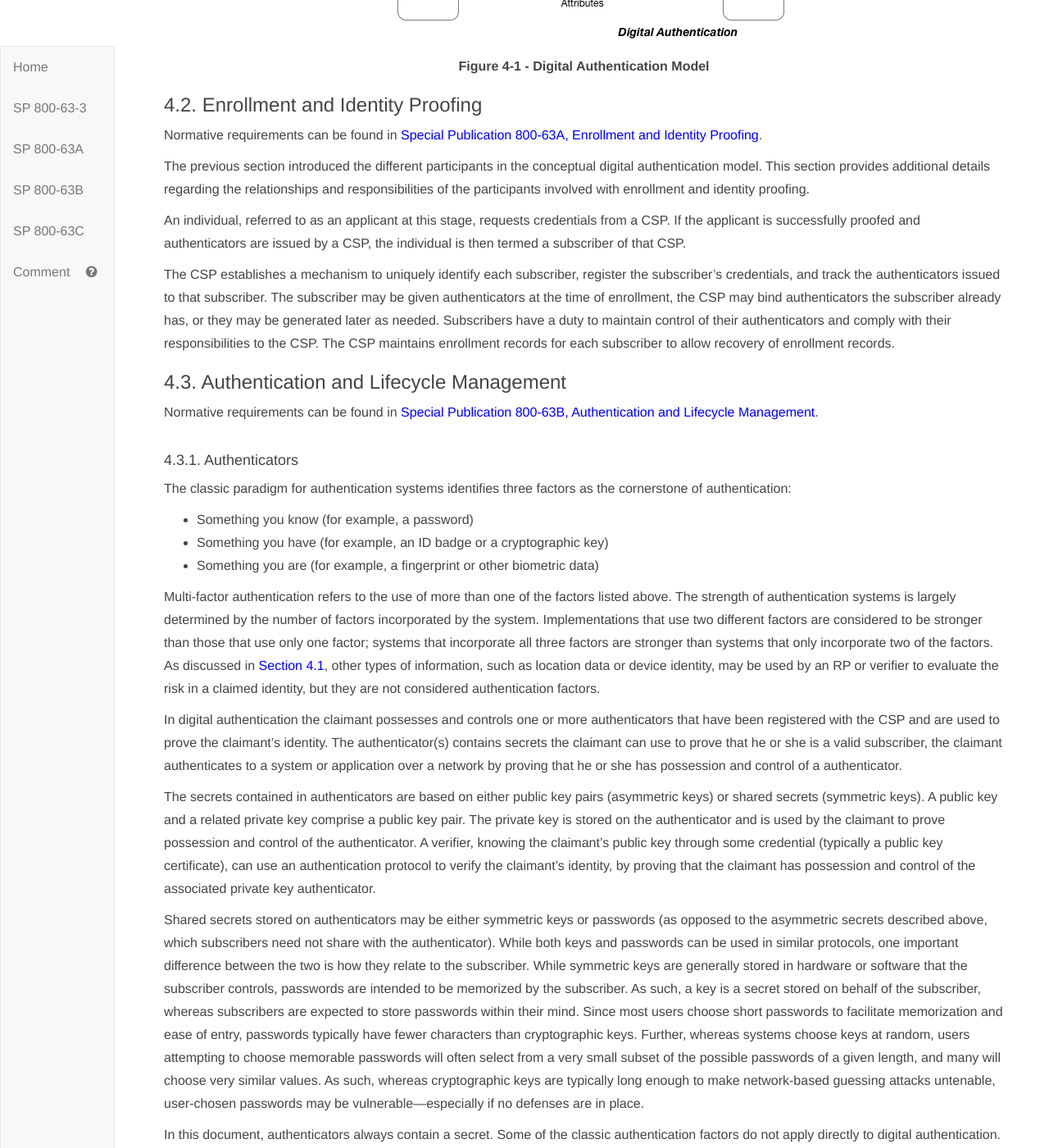
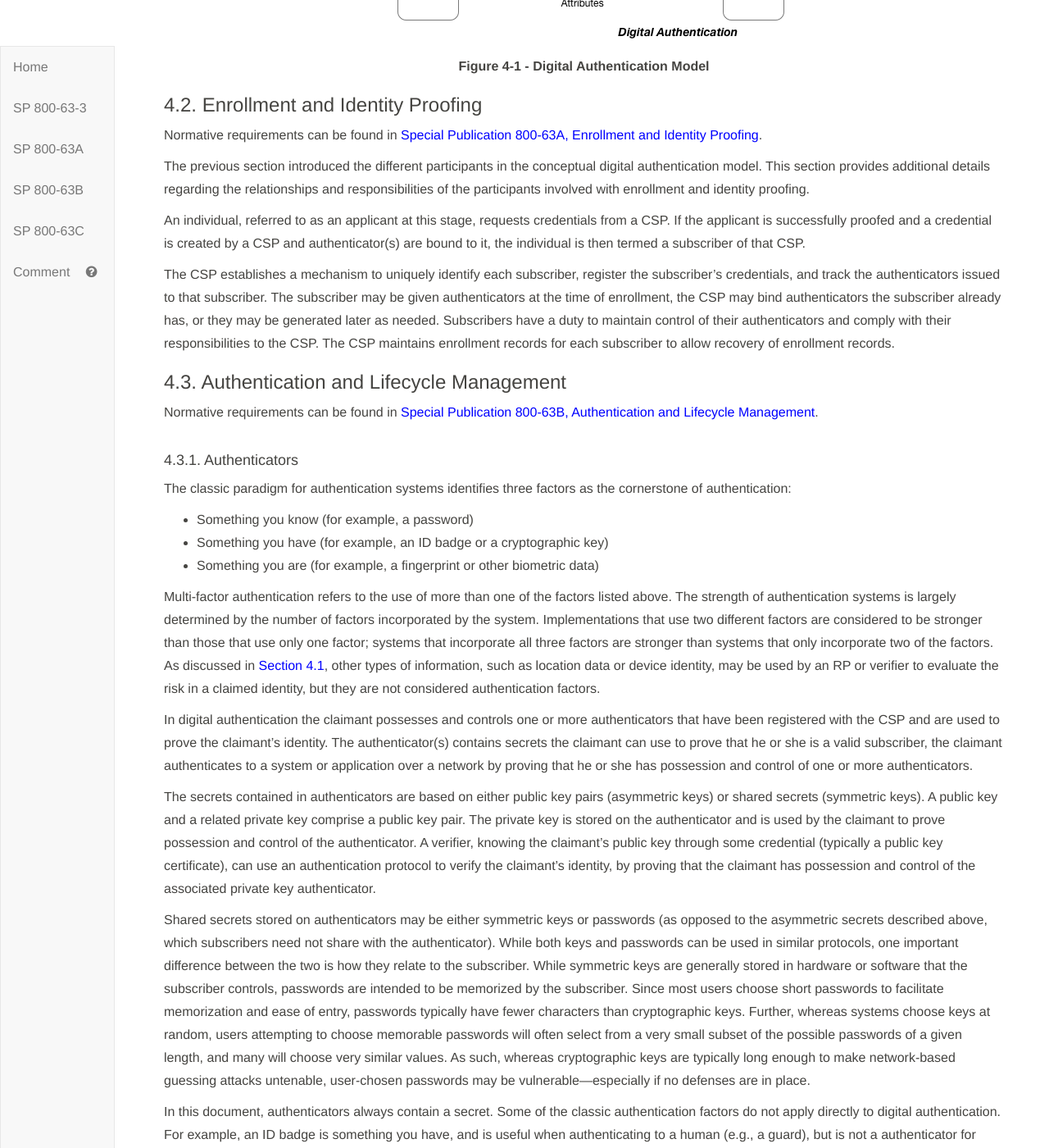
Before and after one commit to usnistgov/800-63-3, a Jekyll site: the page built from sp800-63-3.md, in a window 1280 px wide and 1400 px high, scrolled down 22735 px. Shown: the whole window at 82% size. Built offline with Jekyll 4.4.1, drawn with Linux system fonts in a browser that asks for light colours; some of the changed text lies outside the part shown.

Commit message:
-3 section 4 editorial tweaks

```diff
--- a/sp800-63-3/sec4_model.md
+++ b/sp800-63-3/sec4_model.md
@@ -55,7 +55,7 @@ Normative requirements can be found in [Special Publication 800-63A, Enrollment
 
 The previous section introduced the different participants in the conceptual digital authentication model. This section provides additional details regarding the relationships and responsibilities of the participants involved with enrollment and identity proofing.
 
-An individual, referred to as an applicant at this stage, requests credentials from a CSP. If the applicant is successfully proofed and authenticators are issued by a CSP, the individual is then termed a subscriber of that CSP.
+An individual, referred to as an applicant at this stage, requests credentials from a CSP. If the applicant is successfully proofed and a credential is created by a CSP and authenticator(s) are bound to it, the individual is then termed a subscriber of that CSP.
 
 The CSP establishes a mechanism to uniquely identify each subscriber, register the subscriber’s credentials, and track the authenticators issued to that subscriber. The subscriber may be given authenticators at the time of enrollment, the CSP may bind authenticators the subscriber already has, or they may be generated later as needed. Subscribers have a duty to maintain control of their authenticators and comply with their responsibilities to the CSP. The CSP maintains enrollment records for each subscriber to allow recovery of enrollment records.
 
@@ -73,11 +73,11 @@ The classic paradigm for authentication systems identifies three factors as the
 
 Multi-factor authentication refers to the use of more than one of the factors listed above. The strength of authentication systems is largely determined by the number of factors incorporated by the system. Implementations that use two different factors are considered to be stronger than those that use only one factor; systems that incorporate all three factors are stronger than systems that only incorporate two of the factors. As discussed in [Section 4.1](#4-1), other types of information, such as location data or device identity, may be used by an RP or verifier to evaluate the risk in a claimed identity, but they are not considered authentication factors.
 
-In digital authentication the claimant possesses and controls one or more authenticators that have been registered with the CSP and are used to prove the claimant’s identity. The authenticator(s) contains secrets the claimant can use to prove that he or she is a valid subscriber, the claimant authenticates to a system or application over a network by proving that he or she has possession and control of a authenticator.
+In digital authentication the claimant possesses and controls one or more authenticators that have been registered with the CSP and are used to prove the claimant’s identity. The authenticator(s) contains secrets the claimant can use to prove that he or she is a valid subscriber, the claimant authenticates to a system or application over a network by proving that he or she has possession and control of one or more authenticators.
 
 The secrets contained in authenticators are based on either public key pairs (asymmetric keys) or shared secrets (symmetric keys). A public key and a related private key comprise a public key pair. The private key is stored on the authenticator and is used by the claimant to prove possession and control of the authenticator. A verifier, knowing the claimant’s public key through some credential (typically a public key certificate), can use an authentication protocol to verify the claimant’s identity, by proving that the claimant has possession and control of the associated private key authenticator.
 
-Shared secrets stored on authenticators may be either symmetric keys or passwords (as opposed to the asymmetric secrets described above, which subscribers need not share with the authenticator). While both keys and passwords can be used in similar protocols, one important difference between the two is how they relate to the subscriber. While symmetric keys are generally stored in hardware or software that the subscriber controls, passwords are intended to be memorized by the subscriber. As such, a key is a secret stored on behalf of the subscriber, whereas subscribers are expected to store passwords within their mind. Since most users choose short passwords to facilitate memorization and ease of entry, passwords typically have fewer characters than cryptographic keys. Further, whereas systems choose keys at random, users attempting to choose memorable passwords will often select from a very small subset of the possible passwords of a given length, and many will choose very similar values. As such, whereas cryptographic keys are typically long enough to make network-based guessing attacks untenable, user-chosen passwords may be vulnerable—especially if no defenses are in place.
+Shared secrets stored on authenticators may be either symmetric keys or passwords (as opposed to the asymmetric secrets described above, which subscribers need not share with the authenticator). While both keys and passwords can be used in similar protocols, one important difference between the two is how they relate to the subscriber. While symmetric keys are generally stored in hardware or software that the subscriber controls, passwords are intended to be memorized by the subscriber. Since most users choose short passwords to facilitate memorization and ease of entry, passwords typically have fewer characters than cryptographic keys. Further, whereas systems choose keys at random, users attempting to choose memorable passwords will often select from a very small subset of the possible passwords of a given length, and many will choose very similar values. As such, whereas cryptographic keys are typically long enough to make network-based guessing attacks untenable, user-chosen passwords may be vulnerable—especially if no defenses are in place.
 
 In this document, authenticators always contain a secret. Some of the classic authentication factors do not apply directly to digital authentication. For example, an ID badge is something you have, and is useful when authenticating to a human (e.g., a guard), but is not a authenticator for digital authentication. Authentication factors classified as something you know are not necessarily secrets, either. Knowledge based authentication, where the claimant is prompted to answer questions that can be confirmed from public databases, also does not constitute an acceptable secret for digital authentication. More generally, something you are does not generally constitute a secret. Accordingly, this recommendation does not permit the use of biometrics as a authenticator.
 
```
Also changed, not shown: other parts of sp800-63-3/sec4_model.md (+4 -4 lines).
